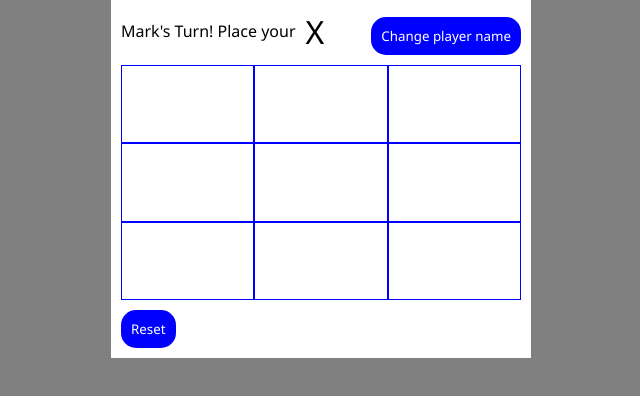
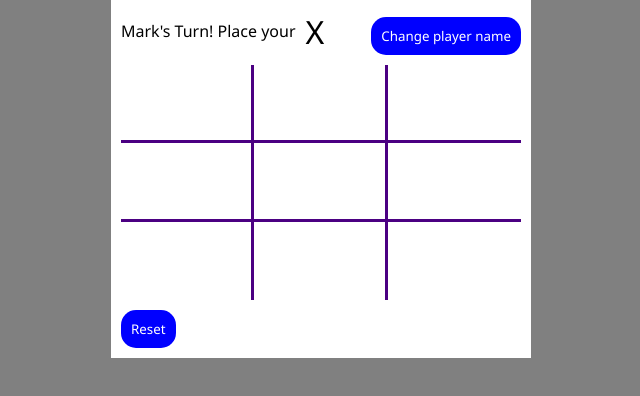
Before and after one commit to SkipperShark/odin-js-tic-tac-toe, a website: page index.html in a window 1280 px wide. Shown: the part 252-648 px from the top of the page, without its empty margins (319-959 px from the left). Drawn offline with Linux system fonts and the light colour scheme.

Commit message:
style board borders to look like handdrawn bord

```diff
--- a/index.js
+++ b/index.js
@@ -16,7 +16,9 @@ let view = (function() {
 		ulBoard.innerHTML = ""
 		cells.flat().forEach( (cell, i) => {
 			const newLi = document.createElement("li")
-			newLi.className = "cellContainer"
+			let bottomBorder = i <= 5 ? "cell-container-with-bottom-border" : ""
+			let rightBorder = (i + 1) % 3 > 0 ? "cell-container-with-right-border" : ""
+			newLi.className = `cellContainer ${bottomBorder} ${rightBorder}`
 			const newButton = document.createElement("button")
 			newButton.textContent = cell
 			newButton.className = "cell"
--- a/styles.css
+++ b/styles.css
@@ -20,6 +20,7 @@ body {
 
 button {
     cursor: pointer;
+    border: none;
 }
 
 dialog {
@@ -92,8 +93,17 @@ dialog {
                 width: 100%;
                 height: 100%;
                 background-color: transparent;
-                border: 1px solid blue;
+                /* border: 1px solid blue; */
             }
+
+        }
+
+        .cell-container-with-bottom-border {
+            border-bottom: 3px solid indigo;
+        }
+
+        .cell-container-with-right-border {
+            border-right: 3px solid indigo;
         }
     }
 
```
Also changed, not shown: readme.md.
